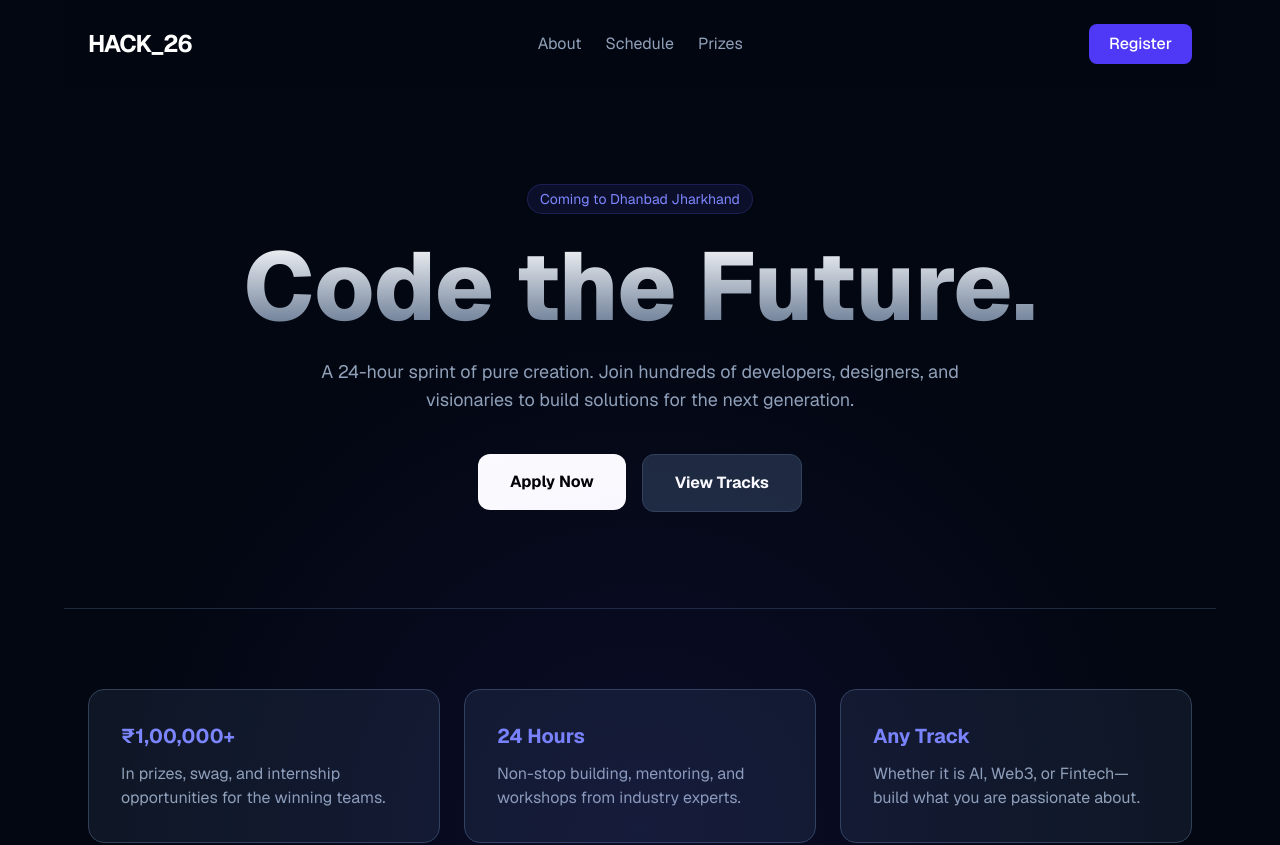
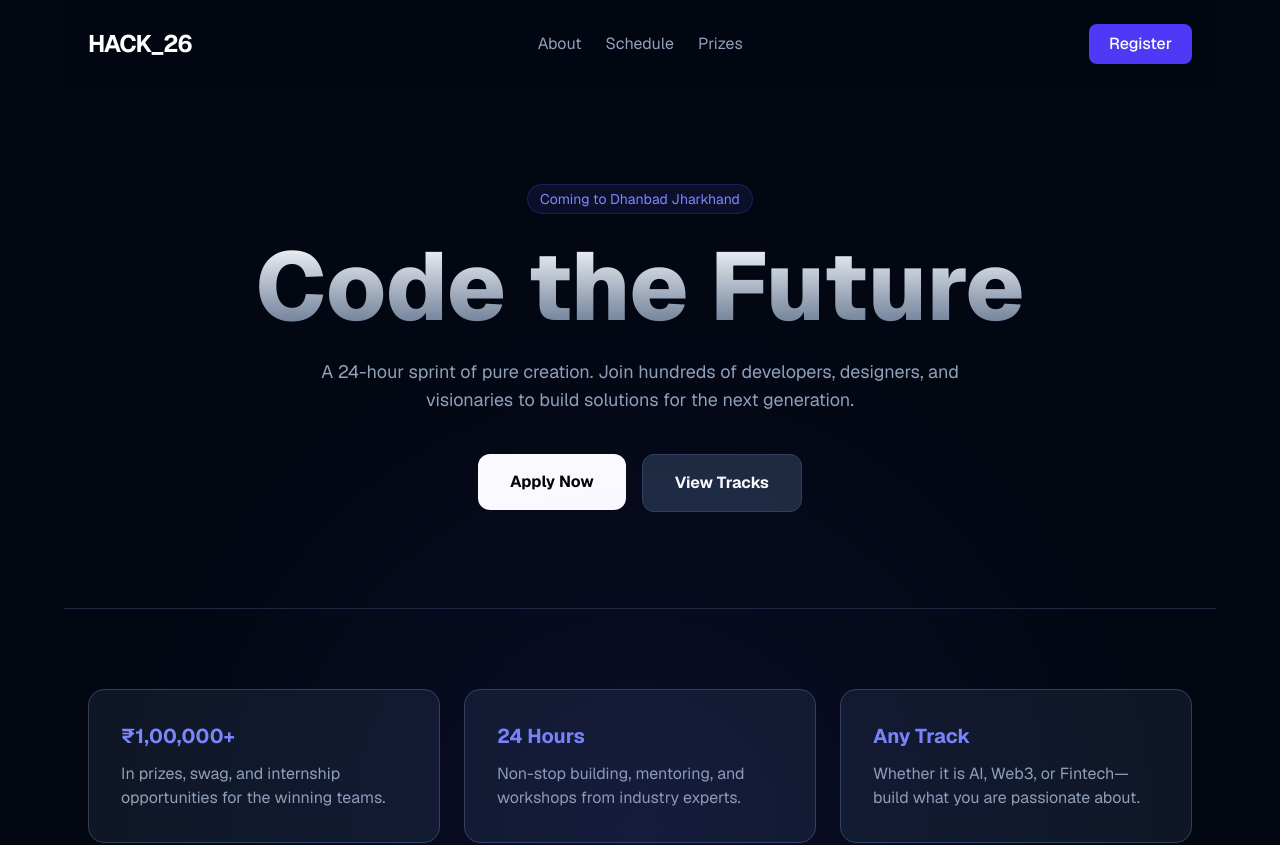
Before and after one commit to abhijeetmandal278-alt/hackathon-26, a Next.js app: page / in a window 1280 px wide. Shown: the top 845 px of the page. Built offline with nearby package versions, Linux system fonts and the light colour scheme.

Commit message:
style: removed trailing period from hero heading for cleaner UI

```diff
--- a/app/page.tsx
+++ b/app/page.tsx
@@ -28,7 +28,7 @@ export default function Home() {
           Coming to Dhanbad Jharkhand
         </div>
         <h1 className="text-6xl md:text-8xl font-extrabold mb-6 bg-linear-to-b from-white to-slate-500 bg-clip-text text-transparent">
-          Code the Future.
+          Code the Future
         </h1>
         <p className="max-w-2xl text-lg text-slate-400 mb-10">
           A 24-hour sprint of pure creation. Join hundreds of developers, designers, and
```
